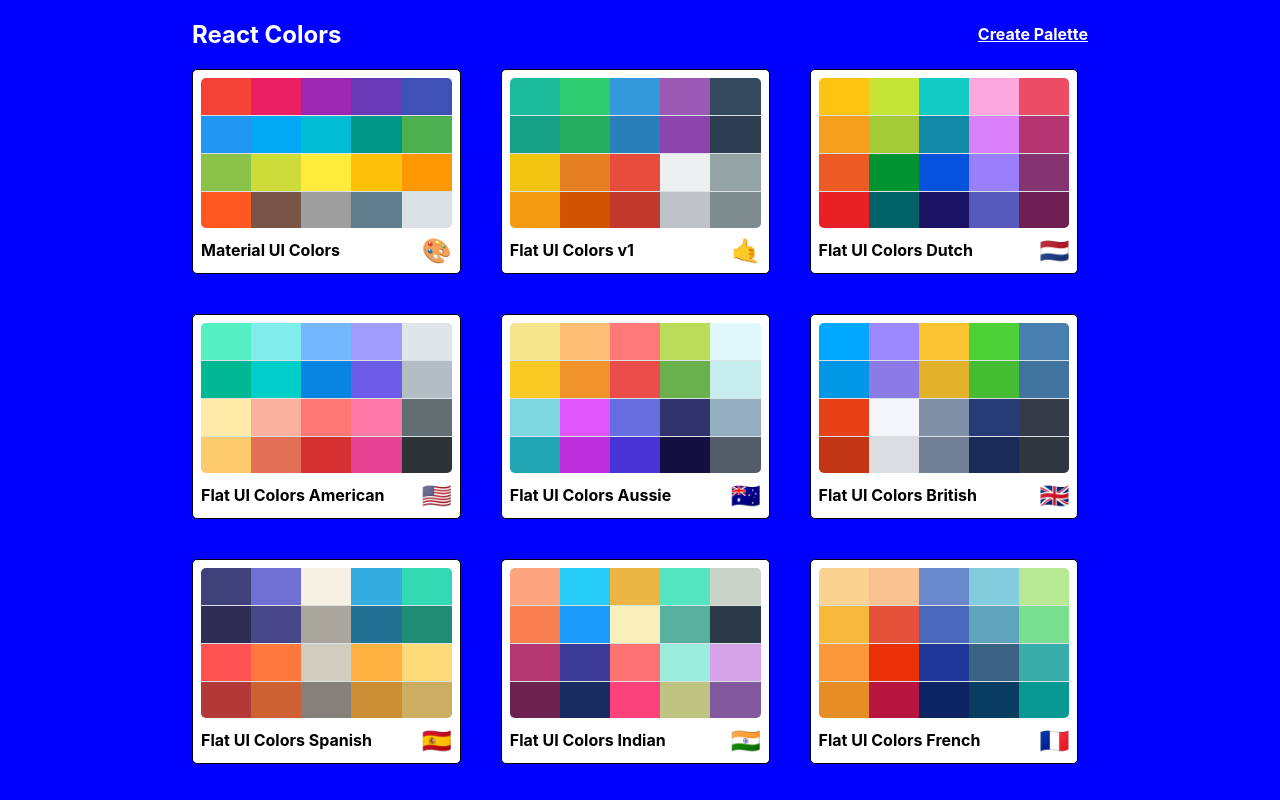
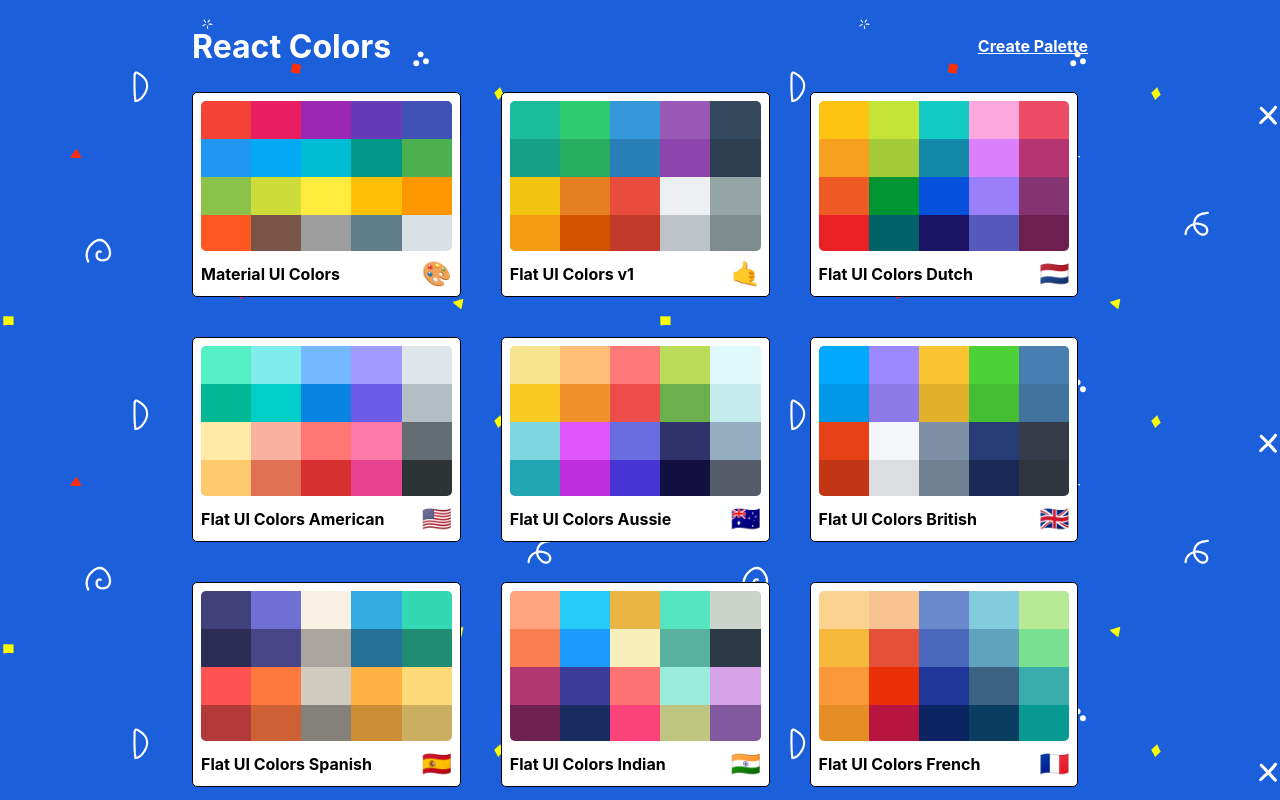
Before and after one commit to BryantVaughn/color-palette, a React (Create React App) app: page / in a window 1280 px wide. Built offline with nearby package versions, Linux system fonts and the light colour scheme.

Commit message:
Add background svg to paletteList

```diff
--- a/src/PaletteList.js
+++ b/src/PaletteList.js
@@ -16,7 +16,7 @@
       <div className={ classes.root }>
         <div className={ classes.container }>
           <nav className={ classes.nav }>
-            <h1>React Colors</h1>
+            <h1 className={ classes.heading }>React Colors</h1>
             <Link to="/palette/new">Create Palette</Link>
           </nav>
           <div className={ classes.palettes }>
--- a/src/styles/PaletteListStyles.js
+++ b/src/styles/PaletteListStyles.js
@@ -1,12 +1,19 @@
 import sizes from './sizes';
+import background from './background.svg';
 
 export default {
   root: {
-    backgroundColor: "blue",
     height: "100vh",
     display: "flex",
     alignItems: "flex-start",
-    justifyContent: "center"
+    justifyContent: "center",
+    /* background by SVGBackgrounds.com */
+    backgroundColor: "#1c5fdb",
+    backgroundImage: `url(${ background })`,
+    overflow: "scroll"
+  },
+  heading: {
+    fontSize: "2rem"
   },
   container: {
     width: "50%",
@@ -33,19 +40,12 @@
     justifyContent: "space-between",
     color: "white",
     alignItems: "center",
-    "& button": {
-      cursor: "pointer",
-      backgroundColor: "gray",
-      border: "none",
-      padding: "8px 30px",
-      borderRadius: "6px",
-    },
     "& a": {
       color: "white",
       fontWeight: "bold",
       fontSize: "16px",
       cursor: "pointer",
-
+      // marginRight: "12px"
     },
   },
   palettes: {
@@ -63,13 +63,3 @@
     }
   }
 };
-
-// "& a": {
-//   color: "white",
-//   fontWeight: "bold",
-//   fontSize: "20px"
-// },
-// "& a:hover": {
-//   transition: "0.2s ease-in-out",
-//   color: "rgb(109,113,110)"
-// }
```
Also changed, not shown: src/styles/background.svg (added).
